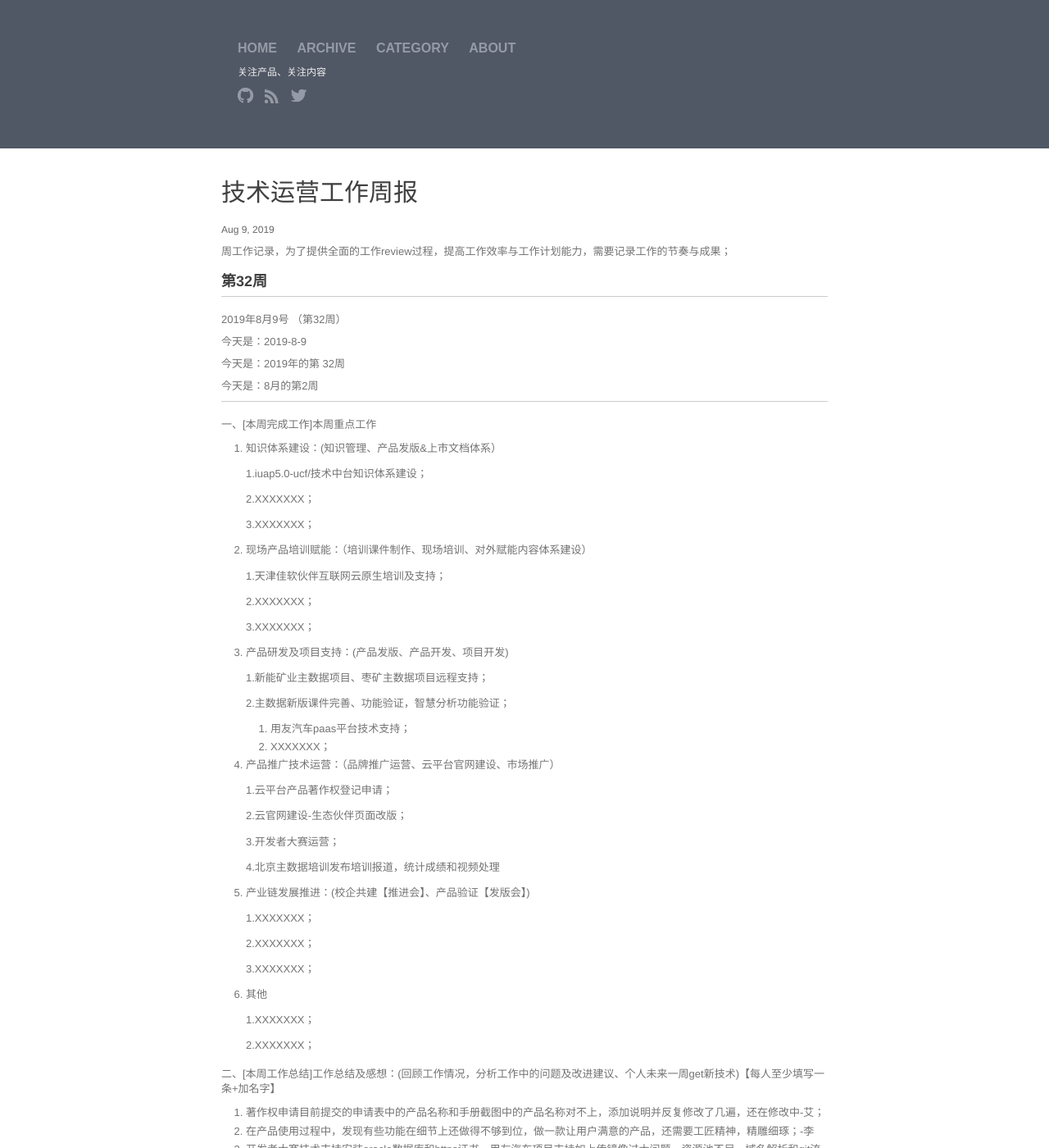
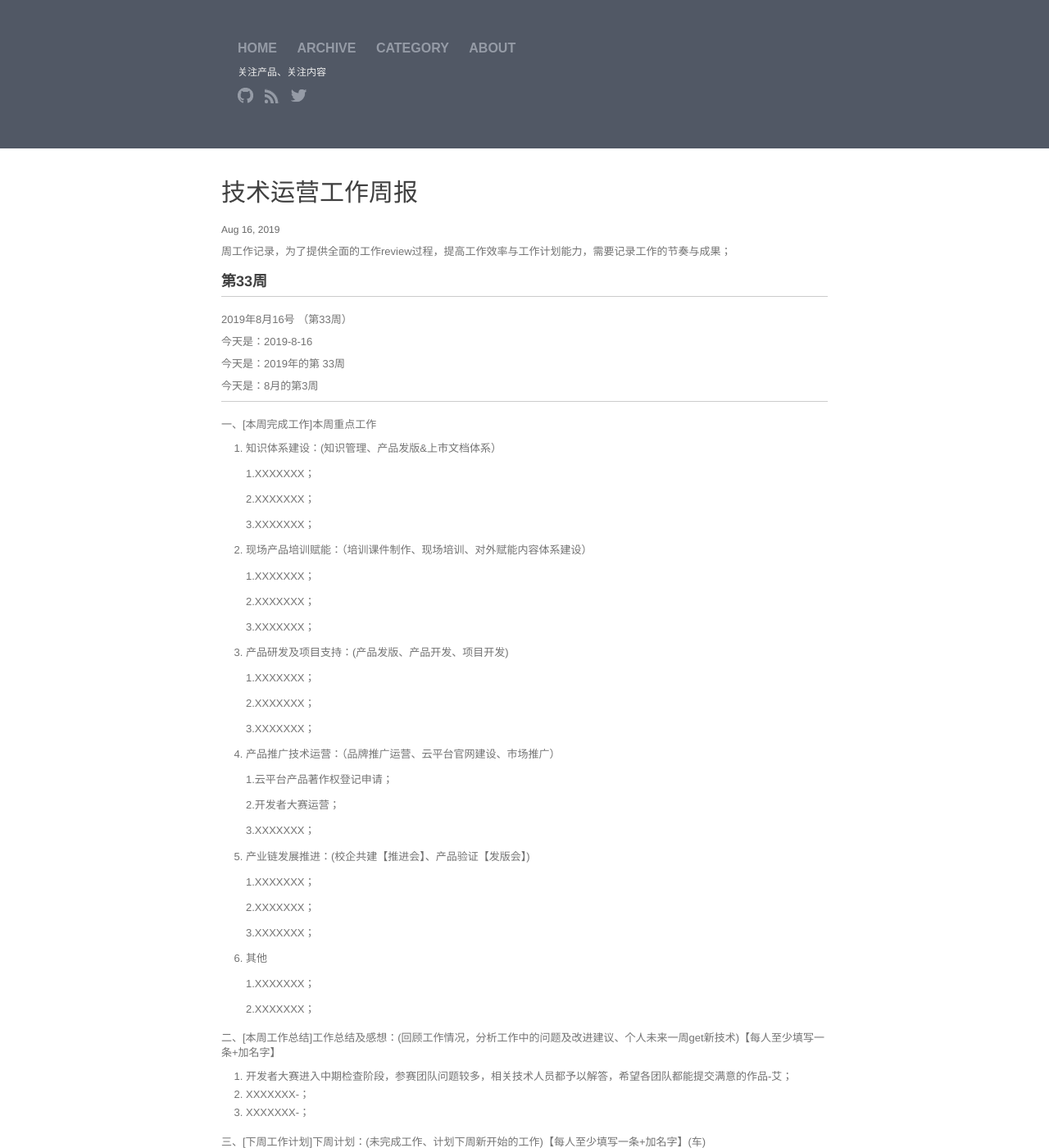
Before and after one commit to walllFlower/blog, a Jekyll site: the page built from _posts/2018-07-17-day_report_cxz.md, in a window 1280 px wide and 1400 px high. Shown: the whole window at 82% size. Built offline with Jekyll 4.4.1, drawn with Linux system fonts in a browser that asks for light colours; comment, search, counter and statistics services are not loaded; some of the changed text lies outside the part shown.

Commit message:
Update 2018-07-17-day_report_cxz.md

```diff
--- a/_posts/2018-07-17-day_report_cxz.md
+++ b/_posts/2018-07-17-day_report_cxz.md
@@ -1,11 +1,89 @@
 ---
 layout: post
 title:  "技术运营工作周报"
-date:   2019-8-9 14:57:32
+date:   2019-8-16 14:57:32
 categories: 技术运营工作周报
 ---
 
 周工作记录，为了提供全面的工作review过程，提高工作效率与工作计划能力，需要记录工作的节奏与成果；
+
+###  第33周
+
+***
+
+2019年8月16号 （第33周）
+
+今天是：2019-8-16
+
+今天是：2019年的第 33周
+
+今天是：8月的第3周
+
+***
+
+
+一、[本周完成工作]本周重点工作
+
+1. 知识体系建设：(知识管理、产品发版&上市文档体系）
+
+    1.XXXXXXX；
+
+    2.XXXXXXX；
+
+    3.XXXXXXX；
+
+2. 现场产品培训赋能：（培训课件制作、现场培训、对外赋能内容体系建设）
+
+    1.XXXXXXX；
+
+    2.XXXXXXX；
+
+    3.XXXXXXX；
+
+3. 产品研发及项目支持：(产品发版、产品开发、项目开发)
+
+    1.XXXXXXX；
+
+    2.XXXXXXX；
+
+    3.XXXXXXX；
+
+4. 产品推广技术运营：（品牌推广运营、云平台官网建设、市场推广）
+
+    1.云平台产品著作权登记申请；
+
+    2.开发者大赛运营；
+
+    3.XXXXXXX；
+
+
+5. 产业链发展推进：(校企共建【推进会】、产品验证【发版会】)
+
+    1.XXXXXXX；
+
+    2.XXXXXXX；
+
+    3.XXXXXXX；
+
+6. 其他
+
+    1.XXXXXXX；
+
+    2.XXXXXXX；
+
+二、[本周工作总结]工作总结及感想：(回顾工作情况，分析工作中的问题及改进建议、个人未来一周get新技术)【每人至少填写一条+加名字】
+
+1. 开发者大赛进入中期检查阶段，参赛团队问题较多，相关技术人员都予以解答，希望各团队都能提交满意的作品-艾；
+2. XXXXXXX-；
+3. XXXXXXX-；
+
+三、[下周工作计划]下周计划：(未完成工作、计划下周新开始的工作)【每人至少填写一条+加名字】(车)
+
+1. 云平台产品著作权登记申请、开发者大赛运营-艾-；
+2. XXXXXXX-；
+3. XXXXXXX-；
+
+
 
 ###  第32周
 
```
